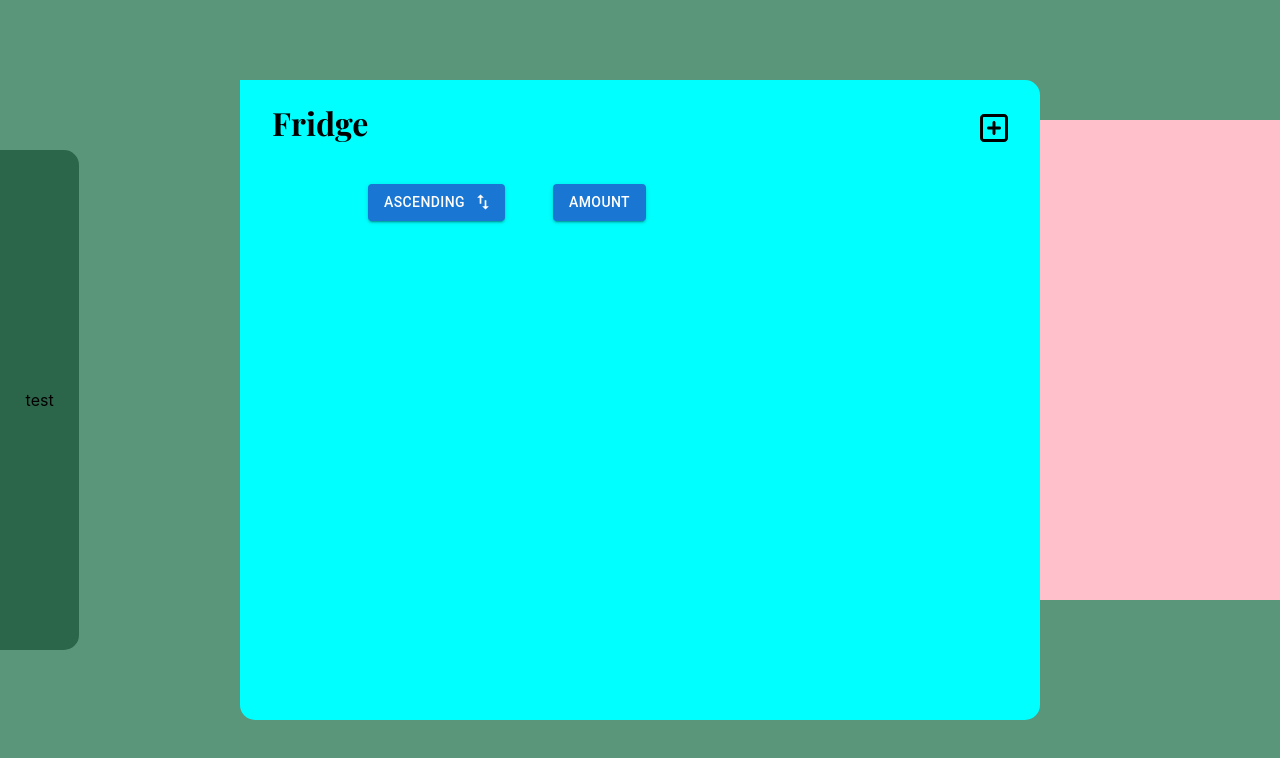
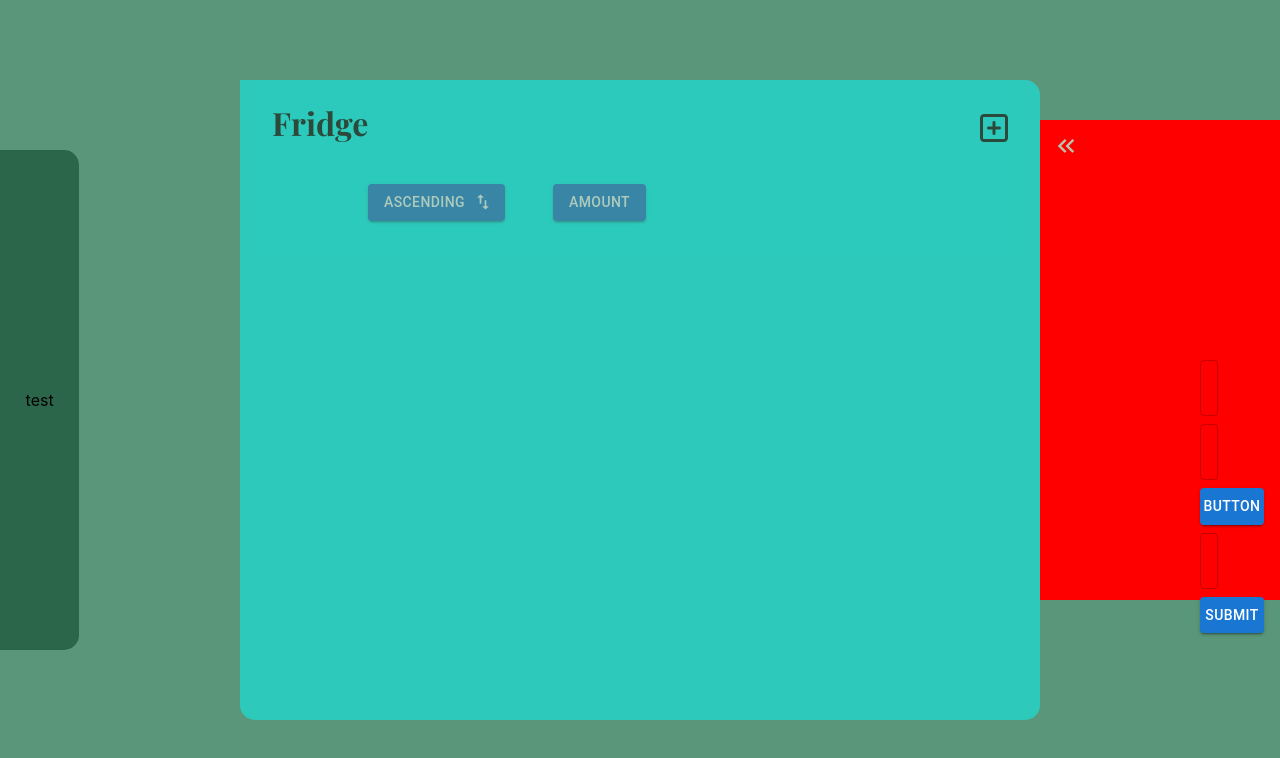
Before and after one commit to cjapar2/pantry-revised, a React (Create React App) app in the folder pantry-revised/: page / in a window 1280 px wide. Both pictures are taken after a click on the button 1055 px from the left and 188 px from the top of the page. Shown: the top 758 px of the page. Built offline with nearby package versions, Linux system fonts and the light colour scheme.

Commit message:
Implementing AddItemForm into the side panel but having style issues.

```diff
--- a/pantry-revised/src/components/AddItemForm.js
+++ b/pantry-revised/src/components/AddItemForm.js
@@ -10,7 +10,7 @@ import { ItemsContext } from './ItemsContext'
 
 
 
-export default function AddItemForm({ open, handleClose, item }) {
+export function AddItemForm({ open, handleClose, item }) {
 
   const { addItem, updateItem } = useContext(ItemsContext);
 
--- a/pantry-revised/src/components/List.js
+++ b/pantry-revised/src/components/List.js
@@ -2,7 +2,7 @@ import React, { useContext, useState } from 'react';
 import '../styles/List.css';
 import { FontAwesomeIcon } from '@fortawesome/react-fontawesome'
 import { faSquarePlus } from '@fortawesome/free-regular-svg-icons';
-import AddItemForm from './AddItemForm';
+import { AddItemForm } from './AddItemForm';
 import Modal from '@mui/material/Modal';
 import ItemListing from './ItemListing';
 import { Button } from '@mui/material';
--- /dev/null
+++ b/pantry-revised/src/components/NewItemForm.js
@@ -0,0 +1,138 @@
+import React, { useState, useContext, useEffect } from 'react'
+import '../styles/NewItemForm.css'
+import { Button, Grid, Box, TextField } from '@mui/material'
+import { DatePicker } from '@mui/x-date-pickers/DatePicker'
+import { AdapterDayjs } from '@mui/x-date-pickers/AdapterDayjs'
+import { LocalizationProvider } from '@mui/x-date-pickers';
+import { parseISO } from 'date-fns';
+import { ItemsContext } from './ItemsContext'
+
+export function NewItemForm({item}) {
+    const { addItem, updateItem } = useContext(ItemsContext);
+
+    const [name, setName] = useState('');
+    const [amount, setAmount] = useState(1);
+    const [date, setDate] = useState(new Date());
+    const [comments, setComments] = useState('');
+    const [imageSrc, setImageSrc] = useState(null);
+
+    useEffect(() => {
+        if (imageSrc) {
+          const reader = new FileReader();
+          reader.onloaded = () => {
+            setImageSrc(reader.result);
+          };
+          reader.readAsDataURL(imageSrc);
+        }
+      }, [imageSrc]);
+
+      useEffect(() => {
+        // if we edit an item -> item exists -> we're editing so autofill form with item's values
+        if (item) {
+            setName(item.name);
+            setAmount(item.amount);
+            setDate(parseISO(item.date));
+            setComments(item.comments);
+        }
+        // if we select add button -> no item exists yet -> autofill form with default values
+        else {
+            setName('');
+            setAmount(1);
+            setDate(new Date());
+            setComments('');
+        }
+      }, [item]);
+
+      function handleFileChange(e) {
+        const file = e.target.files[0];
+        if (file) {
+          setImageSrc(file);
+        }
+      };
+
+      function handleItemSubmit() {
+        if (item) {
+          updateItem(item.id, { name, amount, date: date.toISOString(), comments, imageSrc });
+        }
+        else {
+          addItem(name, amount, date.toISOString(), comments, imageSrc);
+        }
+        setName('');
+        setAmount(1);
+        setDate(new Date());
+        setComments('');
+
+      }
+
+  return (
+    <Box component='form' sx={{
+
+        position: 'absolute;',
+        padding: '15rem 10rem',
+        width: '15rem',
+        height: '10rem',
+        top: '0',
+        left: '0',
+        borderRadius: '0px 15px 15px 0px',
+        backgroundColor: 'red',
+    }} onSubmit={handleItemSubmit}>
+        <Grid container spacing={1}>
+        {/* First TextField */}
+        <Grid item xs={1}>
+          <TextField
+            required
+            fullWidth
+            id="firstField"
+            label="First Field"
+            name="firstField"
+          />
+        </Grid>
+        {/* Second TextField and Button */}
+        <Grid item xs={8}>
+          <TextField
+            required
+            fullWidth
+            id="secondField"
+            label="Second Field"
+            name="secondField"
+          />
+        </Grid>
+        <Grid item xs={4}>
+          <Button variant="contained" color="primary" fullWidth>
+            Button
+          </Button>
+        </Grid>
+        {/* Third TextField */}
+        <Grid item xs={12}>
+          <TextField
+            required
+            fullWidth
+            id="thirdField"
+            label="Third Field"
+            name="thirdField"
+          />
+        </Grid>
+        {/* Submit Button */}
+        <Grid item xs={12}>
+          <Button type="submit" fullWidth variant="contained" color="primary">
+            Submit
+          </Button>
+        </Grid>
+
+        </Grid>
+
+
+            {/* <input type="text" placeholder='Name of Item' onChange={(e) => setName(e.target.value)}  required/>
+            <input type="text" placeholder='Amount' onChange={(e) => setAmount(e.target.value)} /> */}
+            {/* <input type="text" placeholder='Date' onChange={(e) => setDate(e.target.value)}></input> */}
+            {/* <LocalizationProvider dateAdapter={AdapterDayjs}>
+                <DatePicker
+                onChange={(e) => setDate(e)}
+                />
+            </LocalizationProvider>
+            <input type="text" placeholder='Comments' onChange={(e) => setComments(e.target.value)}></input>
+            <Button variant="contained" style={{backgroundColor: '#006769'}} type="submit">Submit</Button>
+            <input type='file' accept='image/*' onChange={handleFileChange} /> */}
+    </Box>
+  )
+}
--- a/pantry-revised/src/components/SidePanel.js
+++ b/pantry-revised/src/components/SidePanel.js
@@ -1,11 +1,16 @@
-import { ButtonGroup } from '@mui/material';
+import { ButtonGroup, Icon } from '@mui/material';
 import React, { useState } from 'react';
 import FilterAltIcon from '@mui/icons-material/FilterAlt';
 import HistoryOutlinedIcon from '@mui/icons-material/HistoryOutlined';
+import AddBoxOutlinedIcon from '@mui/icons-material/AddBoxOutlined';
 import KeyboardDoubleArrowLeftIcon from '@mui/icons-material/KeyboardDoubleArrowLeft';
 import { IconButton } from '@mui/material';
 import '../styles/SidePanel.css'
-import { render } from '@testing-library/react';
+import { Filters } from './sidePanelPages/Filters';
+import { Changelog } from './sidePanelPages/Changelog';
+import { AddItemForm } from './AddItemForm';
+import { NewItemForm } from './NewItemForm';
+
 
 export function SidePanel() {
     const [panelOpen, setPanelOpen] = useState(false);
@@ -24,12 +29,16 @@ export function SidePanel() {
 
     function renderContent() {
         switch (activeFeature) {
+            case 'addItemForm':
+                return <NewItemForm />
             case 'filters':
                 console.log('selected filters');
-                return <div className='filtersContent'></div>
+                return <Filters />
             case 'changelog':
                 console.log('selected changelog');
-                return <div className='changelogContent'></div>
+                return <Changelog />
+            default:
+                return <div></div>
         }
     }
 
@@ -37,6 +46,10 @@ export function SidePanel() {
         <div className={`sidePanelContainer ${panelOpen ? 'open' : ''}`}>
             <div className='buttonGroup'>
                 <ButtonGroup orientation='vertical'>
+                    <IconButton onClick={() => togglePanel('addItemForm')}>
+                        <AddBoxOutlinedIcon className='add-button' />
+                    </IconButton>
+
                     <IconButton onClick={() => togglePanel('filters')}>
                         <FilterAltIcon className='filter-button' />
                     </IconButton>
@@ -46,10 +59,10 @@ export function SidePanel() {
                 </ButtonGroup>
             </div>
             <div className='contentContainer'>
+                {renderContent()}
                 <IconButton onClick={closePanel} size='large' className='close-button'>
                     <KeyboardDoubleArrowLeftIcon fontSize='inherit'  />
                 </IconButton>
-                {renderContent()}
             </div>
         </div>
     )
--- /dev/null
+++ b/pantry-revised/src/components/sidePanelPages/Changelog.js
@@ -0,0 +1,8 @@
+import React from 'react'
+import '../../styles/Changelog.css'
+
+export function Changelog() {
+  return (
+    <div className='changelogContent'></div>
+  )
+}
--- /dev/null
+++ b/pantry-revised/src/components/sidePanelPages/Filters.js
@@ -0,0 +1,10 @@
+import React from 'react'
+import '../../styles/Filters.css';
+
+export function Filters() {
+  return (
+    <div className='filtersContent'>
+
+    </div>
+  )
+}
--- /dev/null
+++ b/pantry-revised/src/styles/Changelog.css
@@ -0,0 +1,10 @@
+.changelogContent {
+    position: absolute;
+    background-color: aquamarine;
+    padding: 15rem 10rem;
+    width: 15rem;
+    height: 10rem;
+    top: 0;
+    left: 0;
+    border-radius: 0px 15px 15px 0px;
+}
--- /dev/null
+++ b/pantry-revised/src/styles/Filters.css
@@ -0,0 +1,10 @@
+.filtersContent {
+    position: absolute;
+    /* background-color: pink; */
+    padding: 15rem 10rem;
+    width: 15rem;
+    height: 10rem;
+    top: 0;
+    left: 0;
+    border-radius: 0px 15px 15px 0px;
+}
--- a/pantry-revised/src/styles/List.css
+++ b/pantry-revised/src/styles/List.css
@@ -34,7 +34,7 @@
     overflow-y: auto;
     box-sizing: border-box;
     scrollbar-width: none;
-    /* opacity: 0.5; */
+    opacity: 0.5;
 }
 
 .ListContainer::-webkit-scrollbar {
--- /dev/null
+++ b/pantry-revised/src/styles/NewItemForm.css
@@ -0,0 +1,32 @@
+.itemFormContainer {
+    position: absolute;
+    padding: 15rem 10rem;
+    width: 15rem;
+    height: 10rem;
+    top: 0;
+    left: 0;
+    border-radius: 0px 15px 15px 0px;
+    background-color: red;
+}
+
+
+h1 {
+    position: absolute;
+}
+
+/* .name-field .MuiInputBase-root {
+    position: absolute;
+    width: 10rem;
+    color: black;
+    background-color: white;
+    flex-grow: 1;
+}
+
+input {
+    border-radius: 0.25r    em;
+    font-size: 1.25rem;
+}
+
+.AddBtn {
+    color: #006769;
+} */
--- a/pantry-revised/src/styles/SidePanel.css
+++ b/pantry-revised/src/styles/SidePanel.css
@@ -50,27 +50,12 @@
     color: #b8c4ac;
 }
 
+.add-button {
+    color: #b8c4ac;
+}
+
 .close-button.MuiIconButton-root {
     color: #b8c4ac;
     bottom: 240px;
     right: 160px;
 }
-
-
-.filtersContent {
-    position: absolute;
-    background-color: pink;
-    padding: 15rem 10rem;
-    top: 0;
-    left: 0;
-    border-radius: 0px 15px 15px 0px;
-}
-
-.changelogContent {
-    position: absolute;
-    background-color: aquamarine;
-    padding: 15rem 10rem;
-    top: 0;
-    left: 0;
-    border-radius: 0px 15px 15px 0px;
-}
```
